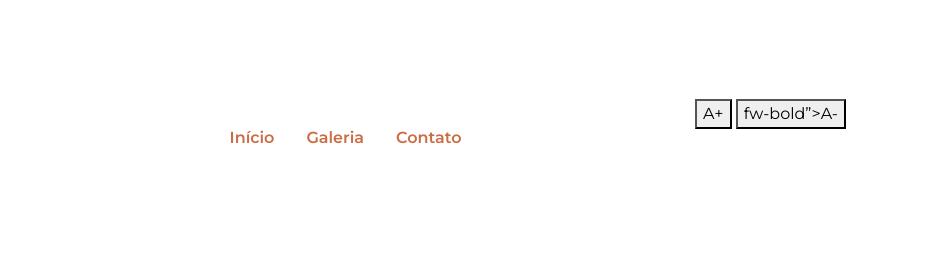
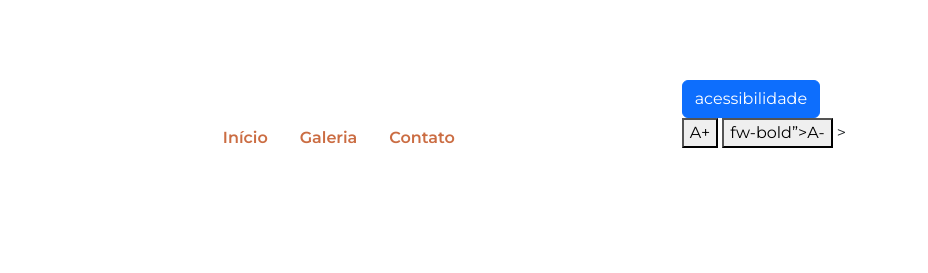
Before and after one commit to leandro484Y/Site-Acess-vel, a plain HTML site: page index.html in a window 1280 px wide. Shown: the top 273 px of the page, 352-1280 px from the left. Drawn offline with nearby package versions, Linux system fonts and the light colour scheme.

Commit message:
Update index.html

```diff
--- a/index.html
+++ b/index.html
@@ -22,11 +22,13 @@
                 <li class="nav-item"><a class="nav-link" href="#contato">Contato</a></li>
             </ul>
             <div id=”acessibilidade” class=”menu-acessibilidade”>
- <div id=”opcoes-acessibilidade”>
- <button id=”aumentar-fonte” class=”btn btn-primary
+              <button id="botao-acessibilidade" class="btn btn-primary fw-boldrotacao-botao">acessibilidade</button>
+        <div id=”opcoes-acessibilidade” class=”opcoes-acessibilidade apresenta-lista”>
+              <button id=”aumentar-fonte” class=”btn btn-primary
  fw-bold”>A+</button>
  <button id=”diminuir-fonte” class=”btn btn-primary >
  fw-bold”>A-</button
+              <button id=”alterna-contraste” class=”btn btn-primary fw-bold” > <i class=”bi bi-shadows”></i>></button>
  </div>
  </div>
         </nav>
```
